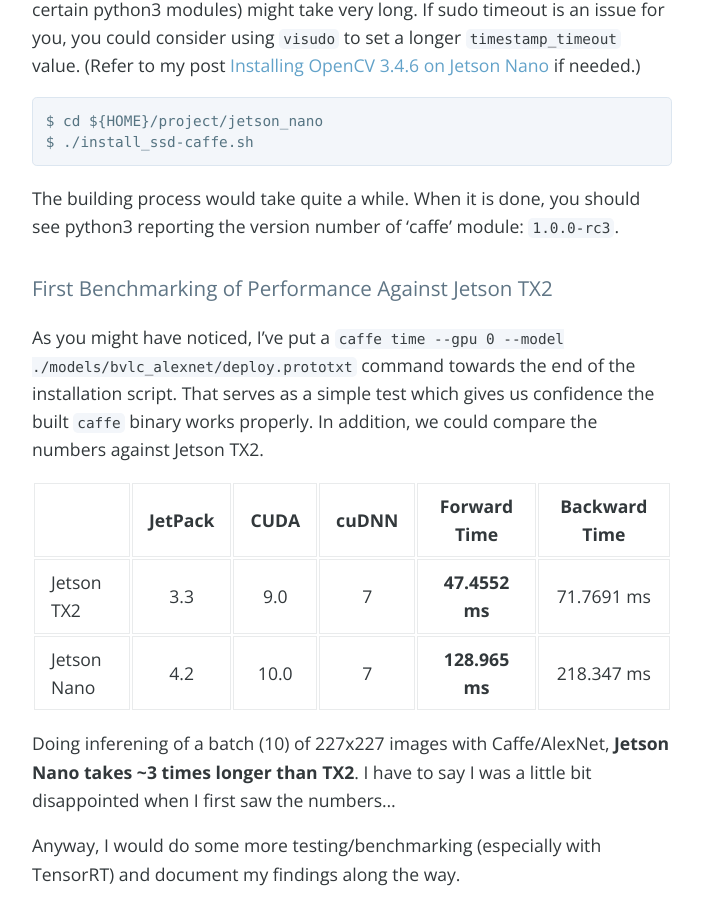
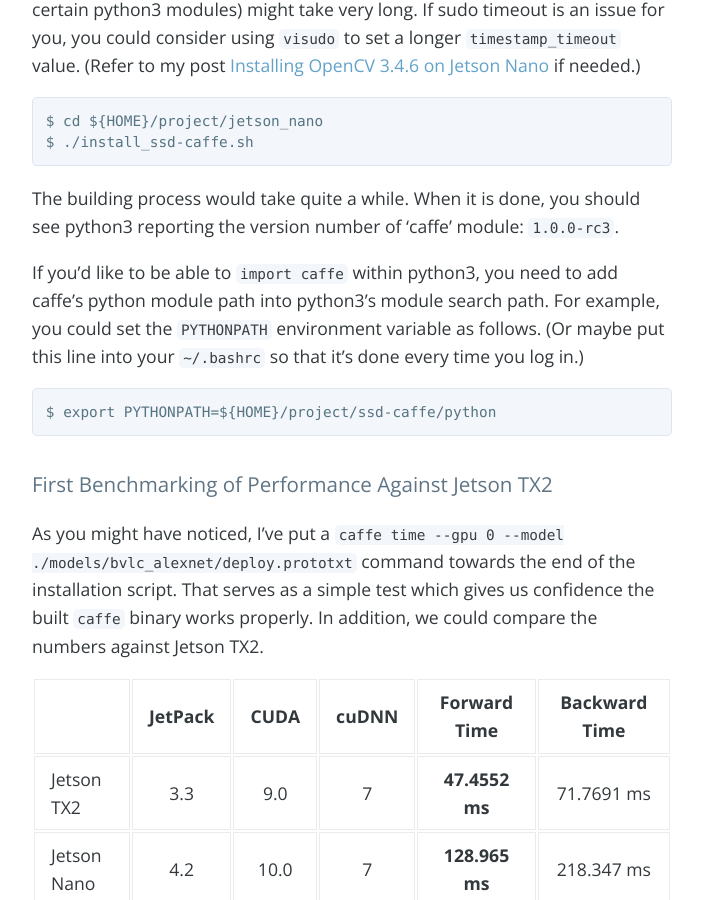
Before and after one commit to jkjung-avt/jkjung-avt.github.io, a Jekyll site: the page built from _posts/2019-05-16-ssd-caffe-on-nano.md, in a window 1280 px wide and 900 px high, scrolled down 1776 px. Shown: the whole window, without its empty margins (288-991 px from the left). Built offline with Jekyll 4.4.1, drawn with Linux system fonts in a browser that asks for light colours; nearby versions of some CDN libraries; comment, search, counter and statistics services are not loaded.

Commit message:
Add description about setting 'PYTHONPATH' for 'import caffe'

````diff
--- a/_posts/2019-05-16-ssd-caffe-on-nano.md
+++ b/_posts/2019-05-16-ssd-caffe-on-nano.md
@@ -54,6 +54,12 @@
 
 The building process would take quite a while.  When it is done, you should see python3 reporting the version number of 'caffe' module: `1.0.0-rc3`.
 
+If you'd like to be able to `import caffe` within python3, you need to add caffe's python module path into python3's module search path.  For example, you could set the `PYTHONPATH` environment variable as follows.  (Or maybe put this line into your `~/.bashrc` so that it's done every time you log in.)
+
+```shell
+$ export PYTHONPATH=${HOME}/project/ssd-caffe/python
+```
+
 # First Benchmarking of Performance Against Jetson TX2
 
 As you might have noticed, I've put a `caffe time --gpu 0 --model ./models/bvlc_alexnet/deploy.prototxt` command towards the end of the installation script.  That serves as a simple test which gives us confidence the built `caffe` binary works properly.  In addition, we could compare the numbers against Jetson TX2.
````
